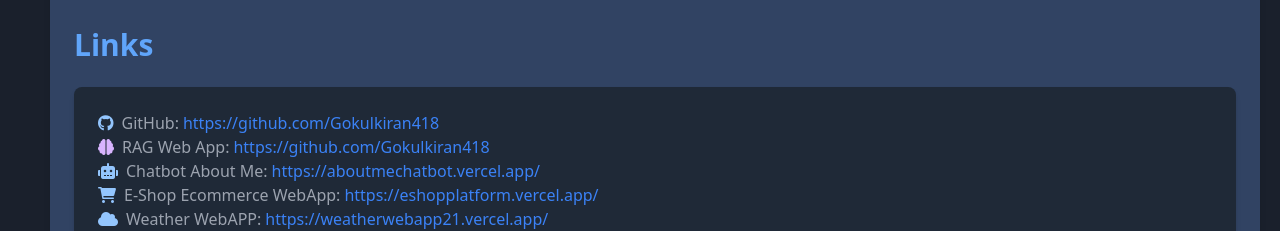
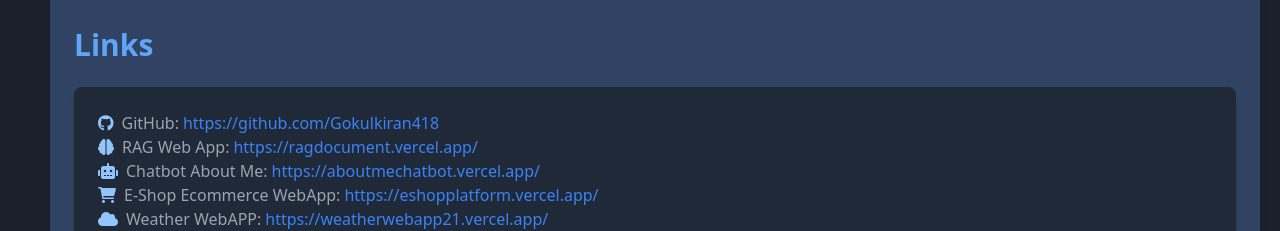
Before and after one commit to Gokulkiran418/my-portfolio, a React (Vite) app: page / in a window 1280 px wide. Shown: the part 3980-4211 px from the top of the page. Built offline with nearby package versions, Linux system fonts and the light colour scheme; no server answers.

Commit message:
Correct the Link for RAG App

```diff
--- a/src/components/Links.jsx
+++ b/src/components/Links.jsx
@@ -17,11 +17,11 @@
       </p>
       <p className="text-gray-600 dark:text-gray-400 flex flex-col md:flex-row items-center md:items-start text-center md:text-left break-words">
       <span className="flex items-center">
-        <i className="fas fa-brain mr-2 text-purple-500 dark:text-purple-300"></i>
+        <i className="fas fa-brain mr-2 text-blue-500 dark:text-blue-300"></i>
         RAG Web App:
       </span>
         <a href={data.links.RAGApp} target="_blank" className="text-blue-500 hover:underline ml-1 break-all">
-          {data.links.github}
+          {data.links.RAGApp}
         </a>
       </p>
       <p className="text-gray-600 dark:text-gray-400 flex flex-col md:flex-row items-center md:items-start text-center md:text-left break-words">
```
